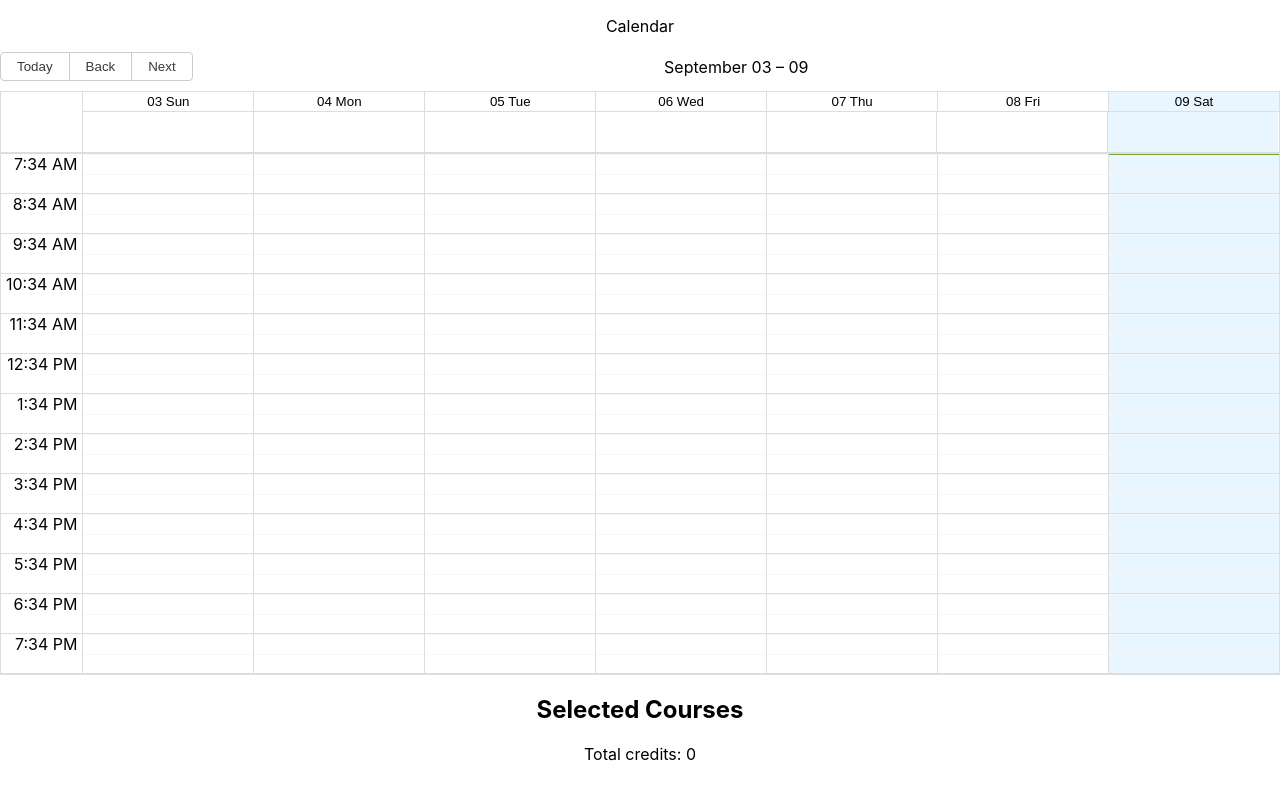
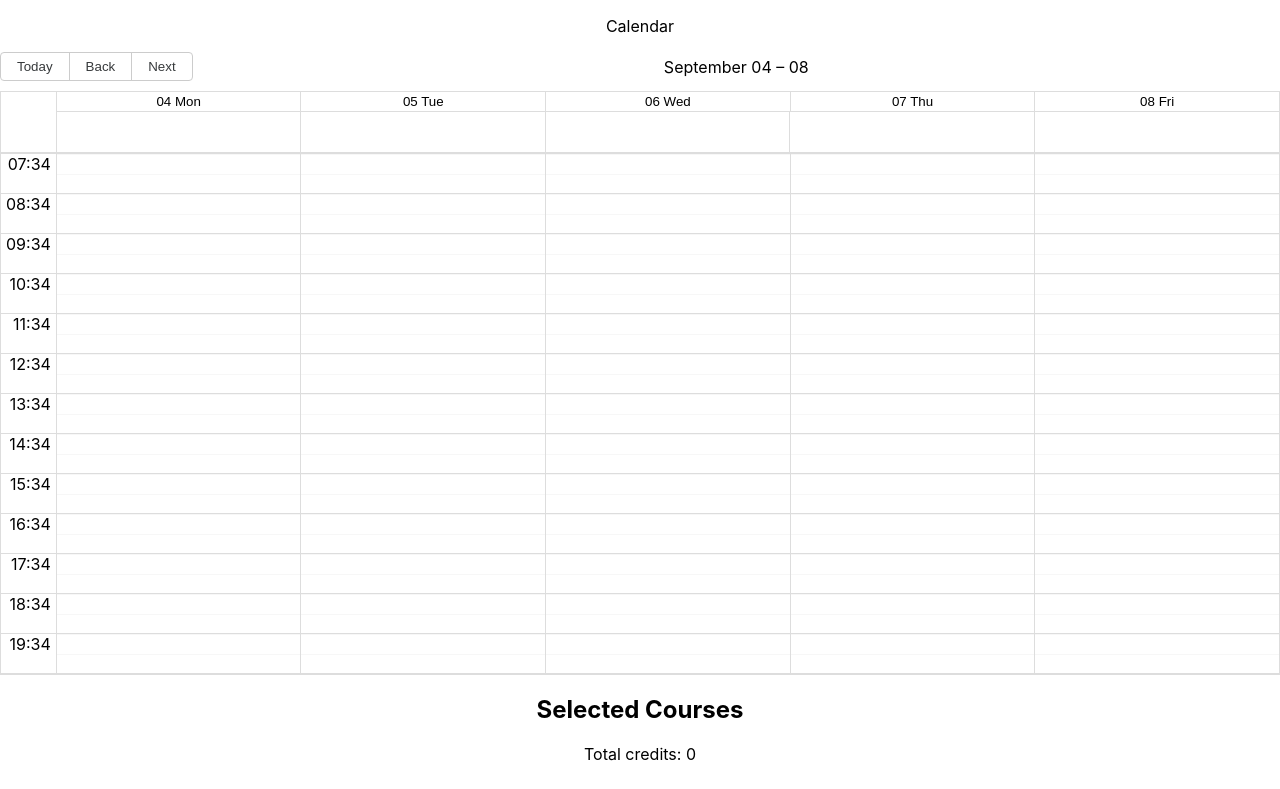
Before and after one commit to erlhol/EmnePlanleggern, a React (Create React App) app in the folder my-app/: page / in a window 1280 px wide. Shown: the top 789 px of the page. Built offline with nearby package versions, Linux system fonts and the light colour scheme; the HTML template or start-up script is replaced by a standard one.

Commit message:
Update calendar to only display work_week

```diff
--- a/my-app/src/Schedule.js
+++ b/my-app/src/Schedule.js
@@ -2,6 +2,7 @@ import { Calendar, momentLocalizer } from 'react-big-calendar'
 import moment from 'moment'
 import { useEffect, useState } from 'react';
 import chroma from 'chroma-js';
+import 'moment/locale/en-gb';
 
 function generateRandomColor() {
   let color;
@@ -107,6 +108,8 @@ function Schedule(props) {
         }
       };
     };
+    moment.locale('en-GB');
+    momentLocalizer(moment);
 
       const MyCalendar = () => (
         <div className="myCustomHeight">
@@ -117,8 +120,8 @@ function Schedule(props) {
             events={allevents}
             startAccessor="start"
             endAccessor="end"
-            views={['week']} // Set to display only the week view
-            defaultView="week" // Set the initial view to week
+            defaultView={'work_week'}
+            views={['work_week']}
             eventPropGetter={eventPropGetter}
           />
         </div>
```
